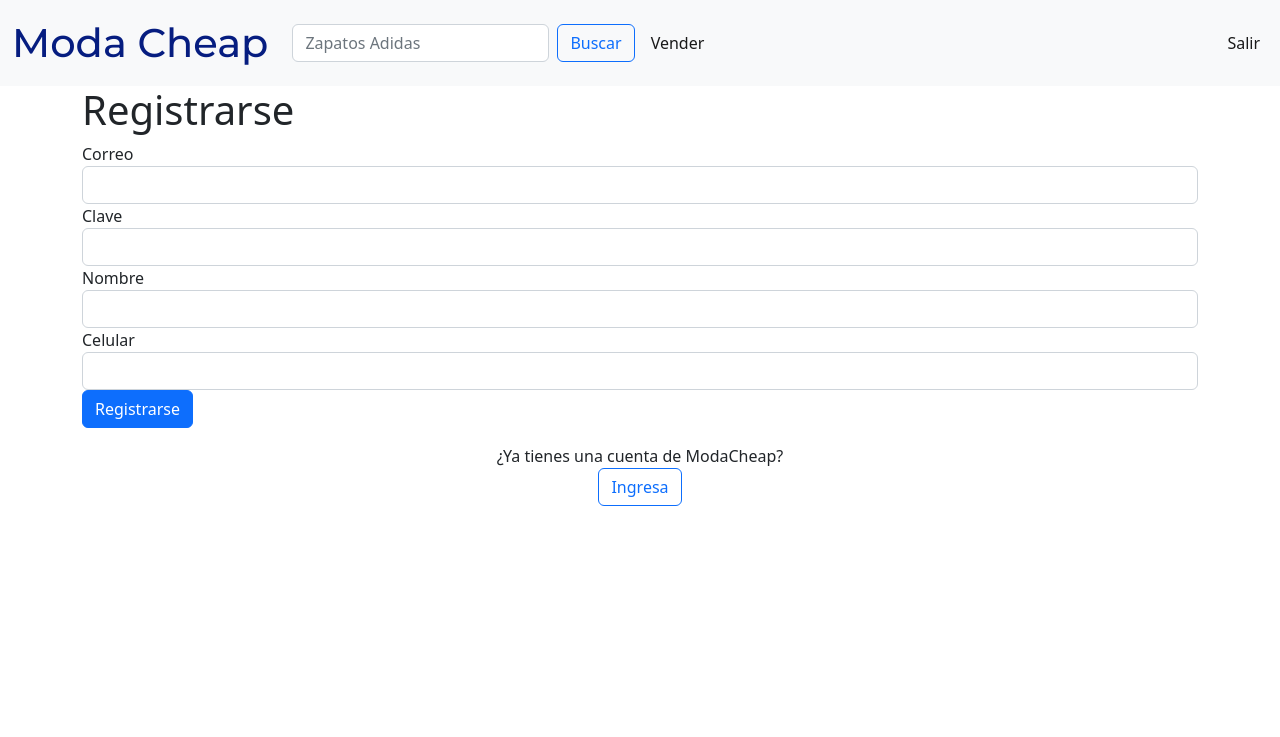
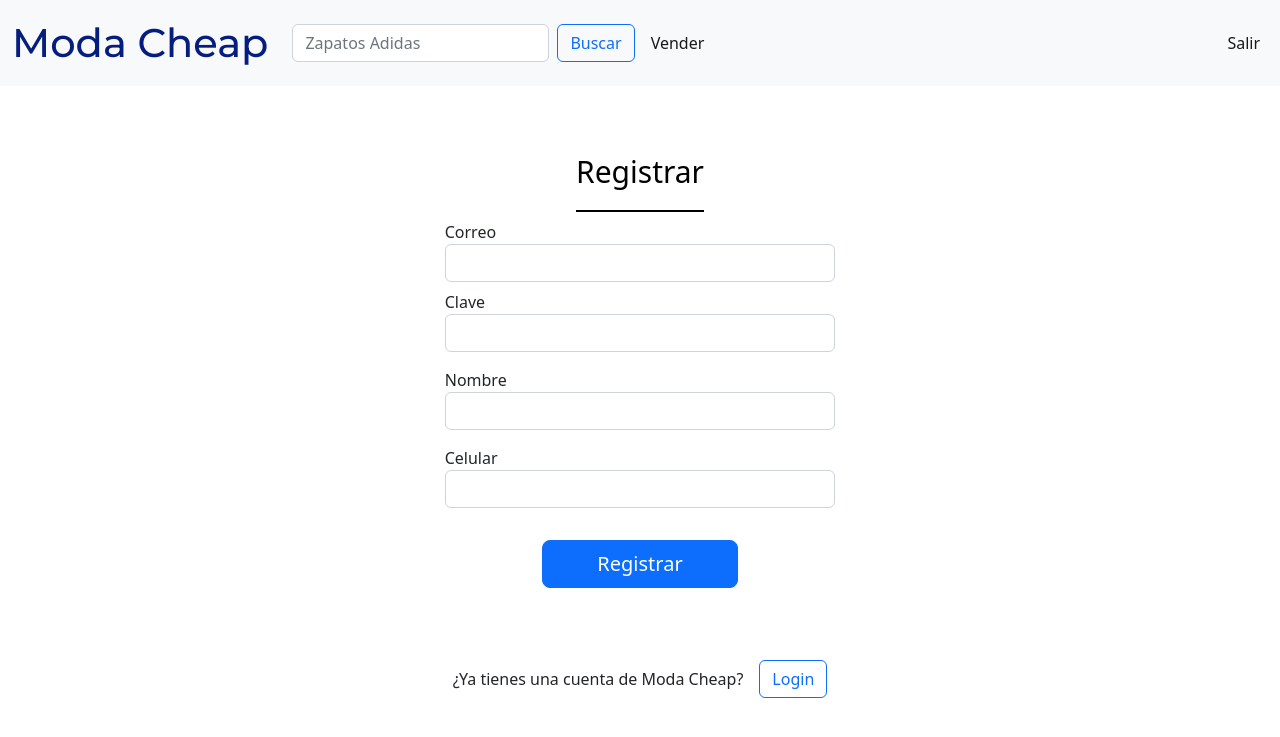
Before and after one commit to jjordanoc/modacheap, a Flask app: page /usuario/registrar in a window 1280 px wide. Shown: the top 737 px of the page. Run offline with Flask 2, Linux system fonts and the light colour scheme.

Commit message:
Mejora visual del login y register

```diff
--- a/static/styles/main.css
+++ b/static/styles/main.css
@@ -24,11 +24,6 @@ body {
 }
 
 
-.form-header  {
-    background-color: blue;
-    border-top-left-radius: 10px;
-    border-top-right-radius: 10px;
-  }
 
 .form-header h1 {
     font-size: 30px;
@@ -38,11 +33,6 @@ body {
     border-bottom:2px solid black;
   }
 
-.form-field {
-    margin: 15px;
-    text-align: center;
-    justify-content: center;
-}
 
 .top{
     background-color: var(--main-bg-color);
--- a/templates/register.html
+++ b/templates/register.html
@@ -3,31 +3,46 @@
 
 {% block main %}
 <div class="container">
-    <h1>Registrarse</h1>
+
+    <div class="d-flex flex-column align-items-center">
+        <div class="form-header">
+            <h1 class="mt-5">Registrar</h1>
+        </div>
+
         <form id="register-form">
-        <div class="form-group">
+            <div class="d-flex flex-column">
+                <div class="form-group mb-2">
                     <label for="correo" class="subtitle">Correo</label></br>
                     <input id="correo" name="correo" type="email" required class="form-control">
                 </div>
-        <div class="form-group">
+
+                <div class="form-group mb-3">
                     <label for="clave" class="subtitle">Clave</label></br>
-            <input id="clave" name="clave" type="password" required  class="form-control">
+                    <input id="clave" name="clave" type="password" required class="form-control">
                 </div>
-        <div class="form-group">
+
+                <div class="form-group mb-3">
                     <label for="nombre" class="subtitle">Nombre</label></br>
                     <input id="nombre" name="nombre" type="text" required class="form-control">
                 </div>
-        <div class="form-group">
+
+                <div class="form-group mb-3">
                     <label for="celular" class="subtitle">Celular</label></br>
                     <input id="celular" name="celular" type="text" required class="form-control">
                 </div>
 
-        <div class="form-group">
-            <input type="submit" value="Registrarse" class ="btn btn-primary">
+                <div class="d-flex justify-content-center">
+                    <div class="form-group d-grid gap-2 col-6 mx-auto mt-3 mb-5">
+                        <input type="submit" value="Registrar" class="btn btn-primary btn-lg">
+                    </div>
                 </div>
         </form>
-    <div class="another">
-        ¿Ya tienes una cuenta de ModaCheap? <a href="{{url_for('usuario_login')}}" class="btn btn-outline-primary">Ingresa</a>
+
+        <div class="d-flex mt-3 align-items-center">
+                <div class="p-2">¿Ya tienes una cuenta de Moda Cheap?</div>
+                <div class="p-2"> <a href="{{url_for('usuario_login')}}" class="btn btn-outline-primary">Login</a>
+            </div>
+        </div>
     </div>
 </div>
 <script>
```
Also changed, not shown: templates/login.html (+26 -14 lines). Lines whose indentation alone changed are shown as unchanged.
